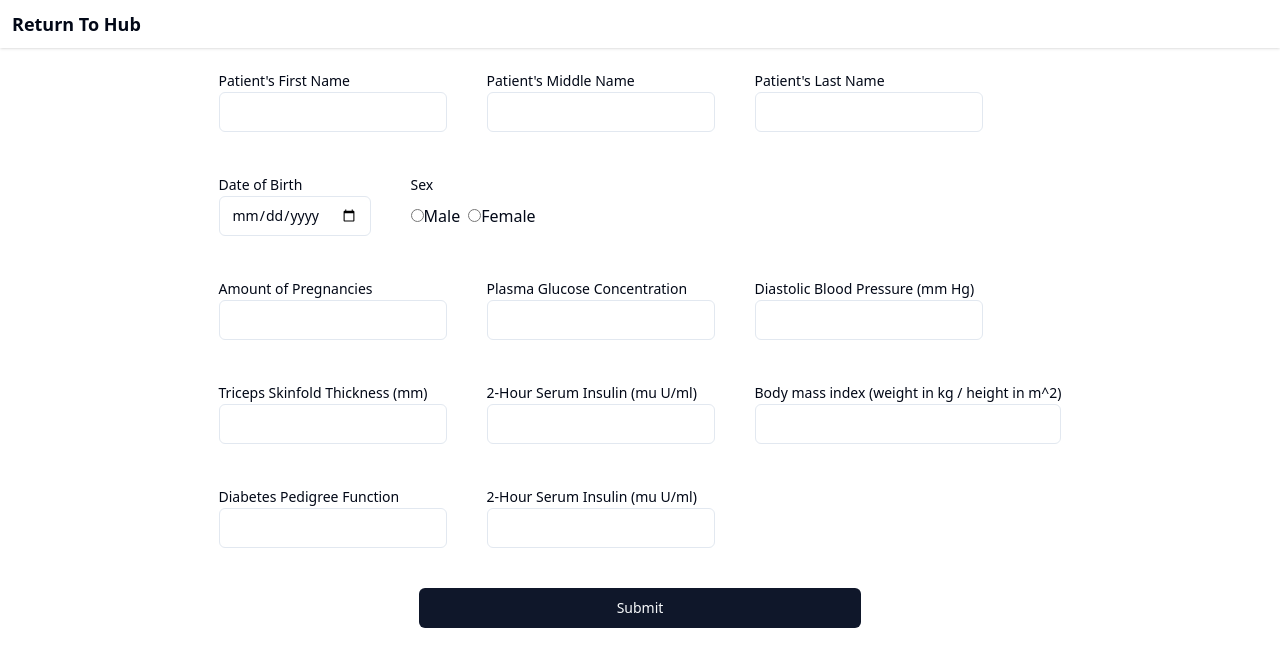
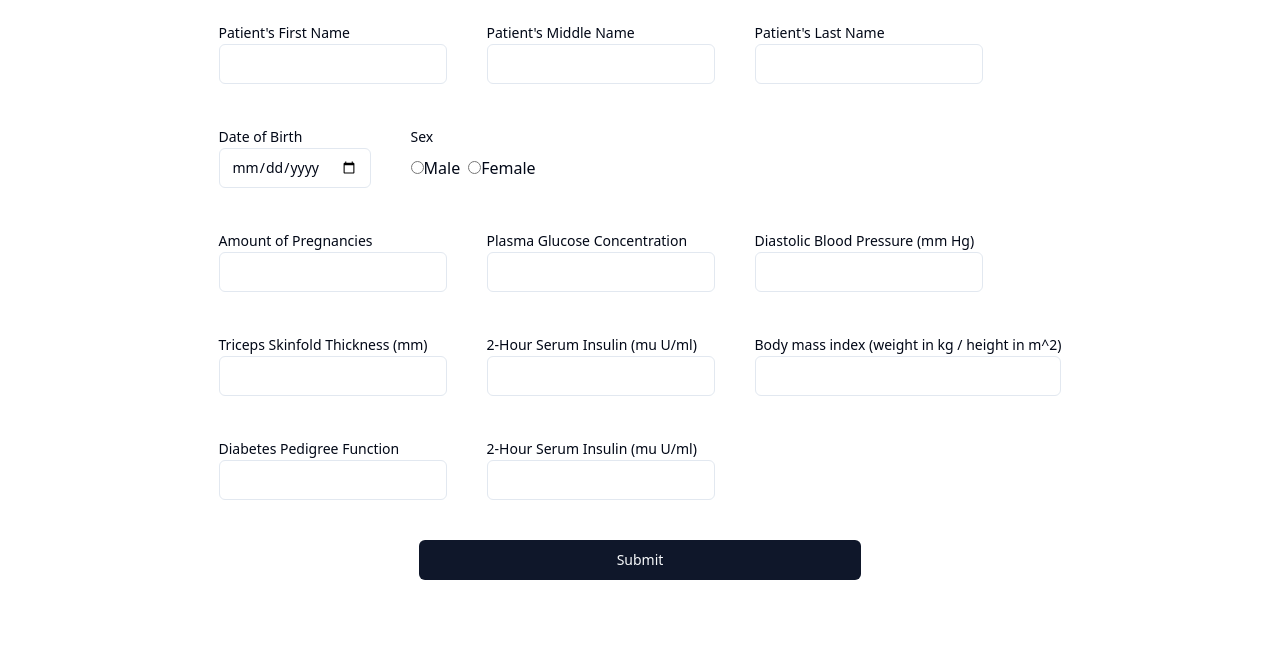
Before and after one commit to JoanG5/AIS-A-THON, a React (Vite) app in the folder client/: page /#/form in a window 1280 px wide. Shown: the top 666 px of the page. Built offline with nearby package versions, Linux system fonts and the light colour scheme.

Commit message:
removed navbar to not conflict with exisiting one

```diff
--- a/client/src/app.tsx
+++ b/client/src/app.tsx
@@ -1,11 +1,10 @@
-import { createRoot } from "react-dom/client";
+import { createRoot } from 'react-dom/client';
 import { createHashRouter, RouterProvider } from "react-router-dom";
 import { AuthProvider } from "./context/auth-context";
 import Login from "./pages/login";
 import Form from "./pages/form";
 import PatientData from "./pages/patientData";
 import Hub from "./pages/hub";
-import Navbar from "./components/ui/navbar";
 
 const router = createHashRouter([
     {
@@ -14,27 +13,18 @@ const router = createHashRouter([
     },
     {
         path: "/form",
-    element: (
-      <>
-        <Navbar />
-        <Form />
-      </>
-    ),
+        element: <Form />,
     },
     {
         path: "/patient-data",
-    element: (
-      <>
-        <Navbar />
-        <PatientData />
-      </>
-    ),
+        element: <PatientData />,
     },
     {
         path: "/hub",
         element: <Hub />,
     },
-]);
+])
+
 
 createRoot(document.getElementById("root")).render(
     <AuthProvider>
--- a/client/src/components/ui/navbar.tsx
+++ /dev/null
@@ -1,15 +0,0 @@
-import React from "react";
-import { Button } from "./button";
-import { Link } from "react-router-dom";
-
-type Props = {};
-
-function navbar({}: Props) {
-return (
-    <div className="w-full h-12 shadow flex justify-center1 items-center">
-        <Link to="/hub" className="ml-3 font-bold text-lg">Return To Hub</Link>
-    </div>
-);
-}
-
-export default navbar;
```
Lines whose indentation alone changed are shown as unchanged.
